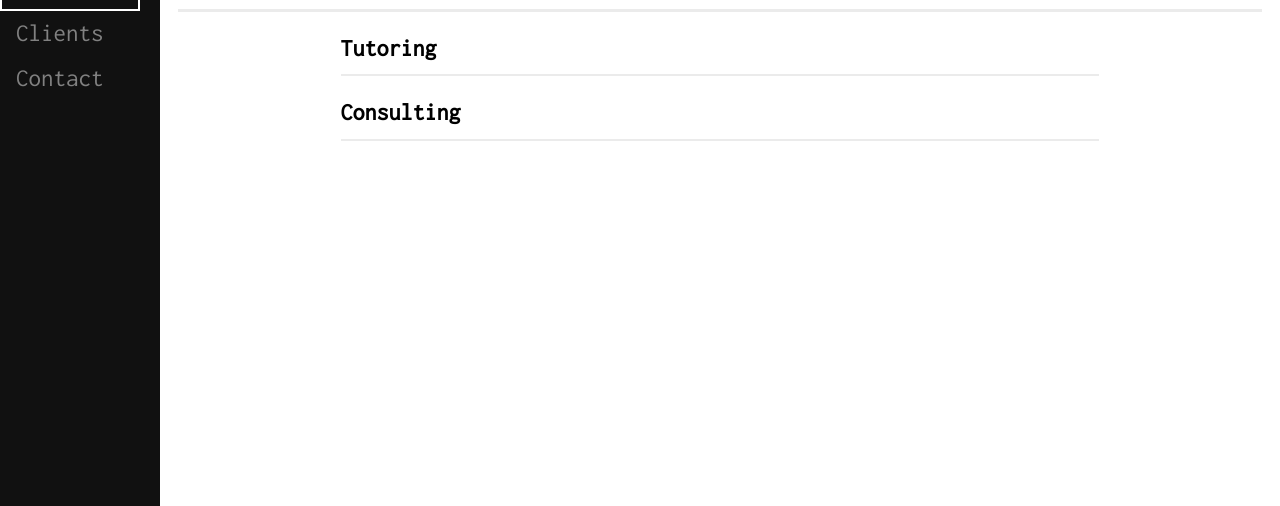
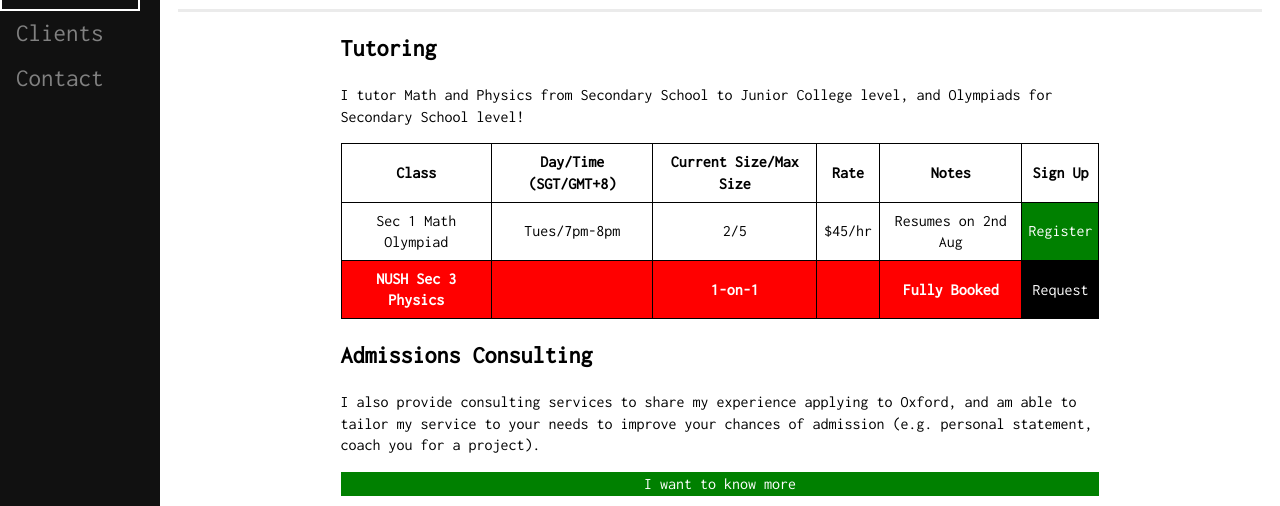
Before and after one commit to fuwentay/fuwentay.github.io, a plain HTML site: page services.html in a window 1280 px wide. Shown: the part 105-611 px from the top of the page. Drawn offline with Linux system fonts and the light colour scheme.

Commit message:
services frontend completed

```diff
--- a/services.html
+++ b/services.html
@@ -32,16 +32,64 @@
                 <h1>Fu Wen Tay</h1>
             </header>
             <div id="mainSection">
-                <p>
-                    <h2 id="lineBreak">
+                <div>
+                    <h2>
                         Tutoring
                     </h2>
-                </p>
-                <p>
-                    <h2 id="lineBreak">
-                        Consulting
+                    <p>
+                        I tutor Math and Physics from Secondary School to Junior College level, and Olympiads for Secondary School level!
+                    </p>
+                    <table>
+                        <thead>
+                            <th>Class</th>
+                            <th>Day/Time (SGT/GMT+8)</th>
+                            <th>Current Size/Max Size</th>
+                            <th>Rate</th>
+                            <th>Notes</th>
+                            <th>Sign Up</th>
+                        </thead>
+                        <tbody>
+                            <tr>
+                                <td>Sec 1 Math Olympiad</td>
+                                <td>Tues/7pm-8pm</td>
+                                <td>2/5</td>
+                                <td>$45/hr</td>
+                                <td>Resumes on 2nd Aug</td>
+                                <td id="button">
+                                    <form>
+                                        <input type="submit" value="Register"/>
+                                    </form>
+                                </td>
+                            </tr>
+                            <tr id="fullyBooked">
+                                <td>NUSH Sec 3 Physics</td>
+                                <td></td>
+                                <td>1-on-1</td>
+                                <td></td>
+                                <td>Fully Booked</td>
+                                <td id="reqButton">
+                                    <form>
+                                        <input type="submit" value="Request"/>
+                                    </form>
+                                </td>
+                            </tr>
+                        </tbody>
+                    </table>
+                </div>
+                <div>
+                    <h2>
+                        Admissions Consulting
                     </h2>
-                </p>
+                    <p>
+                        I also provide consulting services to share my experience applying to Oxford, and am able to tailor my service to your needs
+                        to improve your chances of admission (e.g. personal statement, coach you for a project).
+                    </p>
+                    <div id="button" style="text-align: center;">
+                        <form>
+                            <input type="submit" value="I want to know more"/>
+                        </form>
+                    </div>
+                </div>
             </div>
         </div>
     </body>
--- a/styles.css
+++ b/styles.css
@@ -30,6 +30,69 @@ header {
     box-shadow: 0 0 5px rgb(247, 3, 3);
     font-weight: bold;
 }
+
+/* table */
+table {
+  border: 1px solid black;
+  border-collapse: collapse;
+}
+
+td {
+  border: 1px solid black;
+  padding: 7px;
+  text-align: center;
+}
+
+th {
+  border: 1px solid black;
+  padding: 7px;
+}
+
+/* register button */
+#button {
+  padding: 0px;
+  background-color: green;
+}
+
+#button input {
+  background-color: green;
+  color: white;
+  border: 0px;
+  font-size:medium;
+  cursor:pointer;
+}
+
+#button input:hover {
+  box-shadow: 0 0 5px green;
+  font-weight: bold;
+}
+
+/* request button */
+#reqButton {
+  padding: 0px;
+  background-color: black;
+}
+
+#reqButton input {
+  background-color: black;
+  color: white;
+  border: 0px;
+  font-size:medium;
+  cursor:pointer;
+}
+
+#reqButton input:hover {
+  box-shadow: 0 0 5px green;
+  font-weight: bold;
+}
+
+#fullyBooked {
+  background-color: red;
+  color: white;
+  font-weight: bold;
+}
+
+
 
 /* The sidebar menu */
 .sidenav {
@@ -76,11 +139,6 @@ header {
     margin-right: 20px;
   }
 
-  /* img {
-    position: absolute;
-    bottom: 30px;
-  } */
-
   #socials {
     position: absolute;
     bottom: 30px;
```
Also changed, not shown: clients.html (+2 -2 lines), contact.html (+2 -2 lines).
